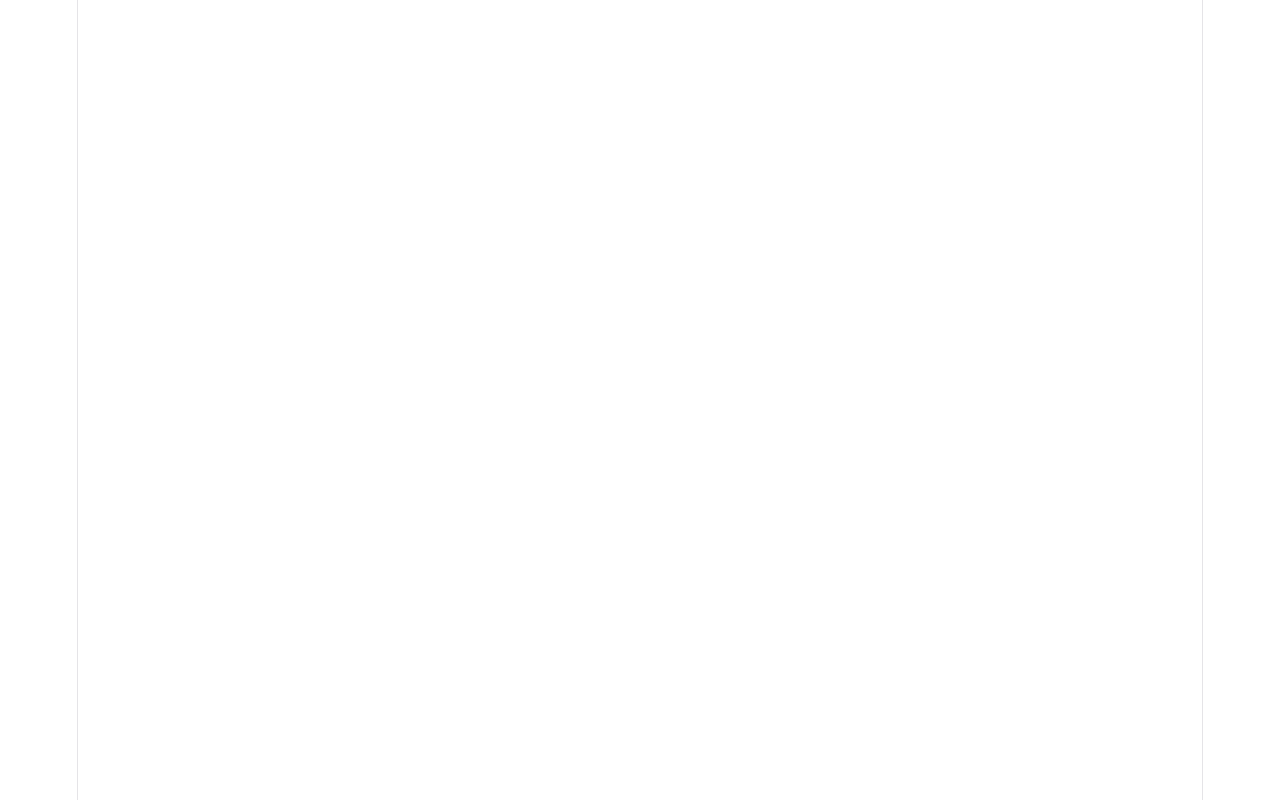
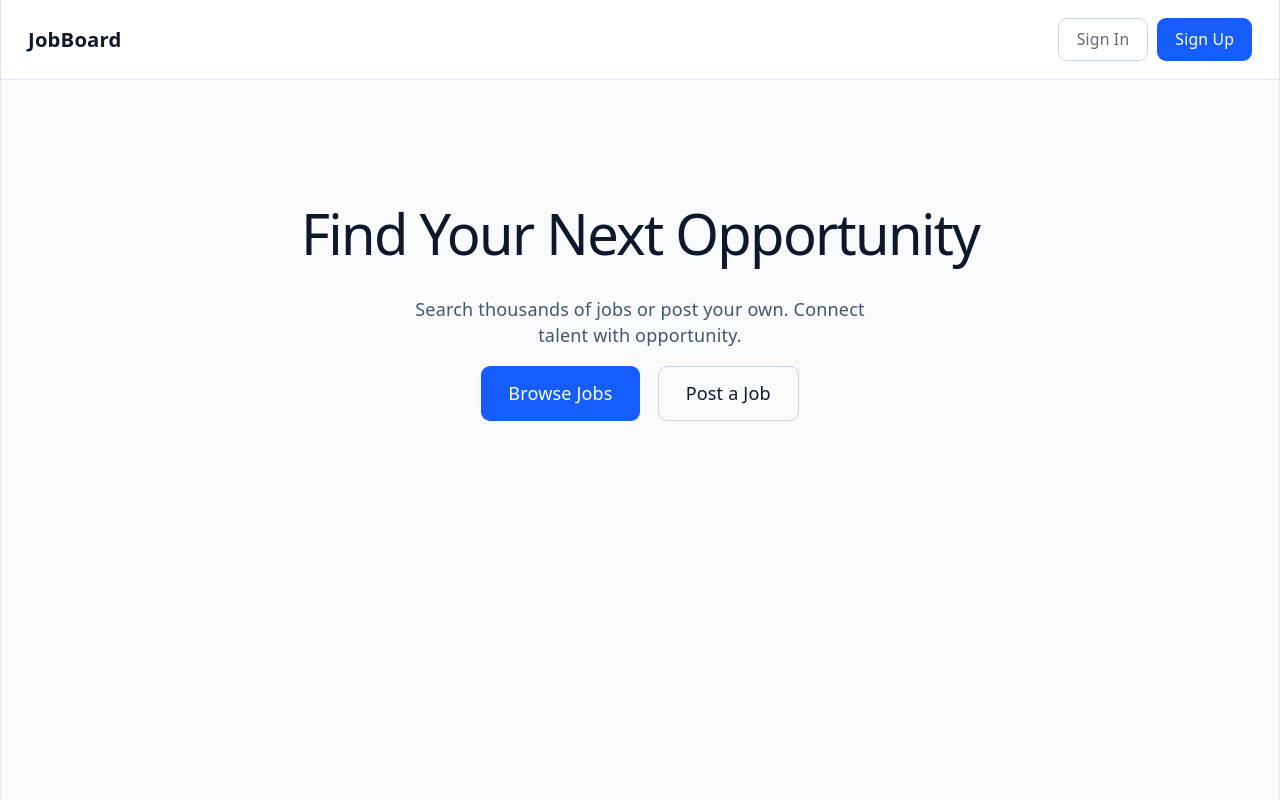
Before and after one commit to Mitchelledev/github-user-search-react, a React (Vite) app in the folder my-first-react-app/: page / in a window 1280 px wide. Before the commit this address had no page. Built offline with nearby package versions, Linux system fonts and the light colour scheme.

Commit message:
Built Landing page, with the header, hero section and routing

```diff
--- a/my-first-react-app/src/App.jsx
+++ b/my-first-react-app/src/App.jsx
@@ -1,13 +1,14 @@
 import { BrowserRouter, Routes, Route } from "react-router-dom";
 import { AuthProvider } from "./context/AuthContext";
 import { jobProvider } from "./context/jobsContext";
+import LandingPage from "./pages/LandingPage";
 
 function App(){
   return (
     <AuthProvider>
     <BrowserRouter>
     <Routes>
-
+    <Route path="/" element={<LandingPage/>} />
     </Routes>
     </BrowserRouter>
     </AuthProvider>
--- a/my-first-react-app/src/context/AuthContext.jsx
+++ b/my-first-react-app/src/context/AuthContext.jsx
@@ -1,6 +1,6 @@
 import { createContext, useState, useEffect } from "react";
 
-export const Authcontext = createContext()
+export const AuthContext = createContext()
 
 export function AuthProvider({children}) {
   const [user, setuser] = useState(null);
@@ -59,8 +59,9 @@ export function AuthProvider({children}) {
   }
 
   return (
-    <Authcontext.Provider value={{user, loading, error, signup, login, logout}}>
+    <AuthContext.Provider value={{user, loading, error, signup, login, logout}}>
       {children}
-    </Authcontext.Provider>
+    </AuthContext.Provider>
   );
 }
+export default AuthContext;
--- a/my-first-react-app/src/context/JobsContext.jsx
+++ b/my-first-react-app/src/context/JobsContext.jsx
@@ -83,3 +83,4 @@ export function jobProvider({children}) {
     </jobContext.Provider>
   );
 }
+export default jobContext;
--- a/my-first-react-app/src/index.css
+++ b/my-first-react-app/src/index.css
@@ -53,7 +53,7 @@ body {
 }
 
 #root {
-  width: 1126px;
+  width: 100%;
   max-width: 100%;
   margin: 0 auto;
   text-align: center;
--- /dev/null
+++ b/my-first-react-app/src/pages/LandingPage.jsx
@@ -0,0 +1,74 @@
+import { useContext, useEffect } from "react";
+import {useNavigate} from "react-router-dom"
+import { AuthContext } from "../context/AuthContext";
+
+ function LandingPage(){
+  const {user} = useContext(AuthContext)
+  const navigate = useNavigate();
+
+  useEffect(() => {
+    if (user) {
+      navigate("/home");
+    }
+  }, [user, navigate]);
+
+  function handleBrowseJobs(){
+    navigate("/signin");
+  }
+  function handlePostJob(){
+    navigate("/signin");
+  }
+
+  return (
+    <div className="min-h-screen w-full bg-slate-50">
+      {/* Header */}
+      <header className="border-b border-slate-200 bg-white px-6 py-4">
+        <div className="flex items-center justify-between max-w-7xl mx-auto">
+          <div className="text-lg font-semibold text-slate-900">JobBoard</div>
+          <div className="flex gap-2">
+            <button
+              onClick={() => navigate("/signin")}
+              className="px-4 py-2 text-sm border border-slate-300 rounded-lg hover:bg-slate-50 cursor-pointer"
+            >
+              Sign In
+            </button>
+            <button
+              onClick={() => navigate("/signup")}
+              className="px-4 py-2 text-sm bg-blue-600 text-white rounded-lg hover:bg-blue-700 cursor-pointer"
+            >
+              Sign Up
+            </button>
+          </div>
+        </div>
+      </header>
+
+      {/* Hero Section */}
+      <div className="flex items-center justify-center flex-col py-20 px-6">
+        <h1 className="text-4xl font-semibold text-slate-900 mb-4 text-center">
+          Find Your Next Opportunity
+        </h1>
+        <p className="text-slate-600 text-center mb-8 max-w-md">
+          Search thousands of jobs or post your own. Connect talent with opportunity.
+        </p>
+        <div className="flex gap-4">
+          <button
+            onClick={handleBrowseJobs}
+            className="px-6 py-3 bg-blue-600 text-white rounded-lg mt-4 hover:bg-blue-700 font-medium cursor-pointer"
+          >
+            Browse Jobs
+          </button>
+          <button
+            onClick={handlePostJob}
+            className="px-6 py-3 border border-slate-300 text-slate-900 rounded-lg mt-4 hover:bg-slate-100 font-medium cursor-pointer"
+          >
+            Post a Job
+          </button>
+        </div>
+      </div>
+    </div>
+  );
+}
+
+
+
+export default LandingPage;
```
